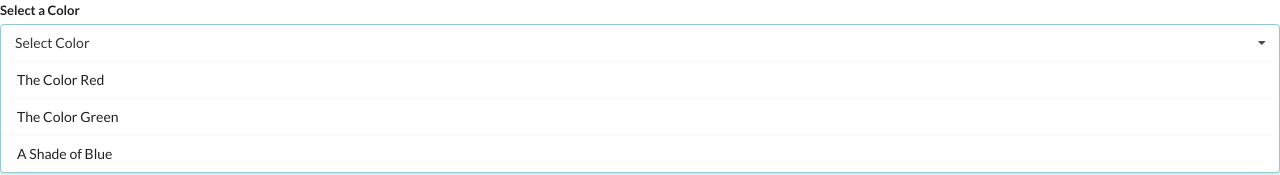
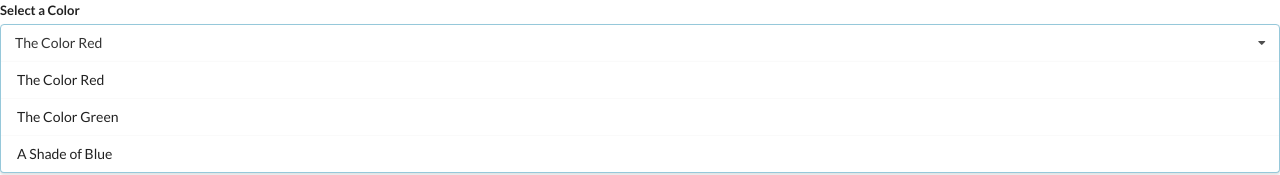
Before and after one commit to jkwan19/Widgets, a React (Create React App) app: page / in a window 1280 px wide. Shown: the top 175 px of the page. Built offline with nearby package versions, Linux system fonts and the light colour scheme.

Commit message:
Add dropdown

```diff
--- a/src/App.js
+++ b/src/App.js
@@ -1,4 +1,4 @@
-import React from 'react';
+import React, { useState }from 'react';
 import Accordion from './components/Accordion';
 import Search from './components/Search';
 import Dropdown from './components/Dropdown';
@@ -34,9 +34,16 @@
 ];
 
 const App = () => {
+
+  const [selected, setSelected] = useState(options[0]);
+
   return (
     <div>
-      <Dropdown options={options}/>
+      <Dropdown
+        selected={selected}
+        onSelectedChange={setSelected}
+        options={options}
+        />
     </div>
   )
 }
--- a/src/components/Dropdown.js
+++ b/src/components/Dropdown.js
@@ -1,10 +1,18 @@
 import React from 'react';
 
-const Dropdown = ({options}) => {
+const Dropdown = ({
+  options,
+  selected,
+  onSelectedChange
+}) => {
 
   const renderedOptions = options.map((option) => {
     return (
-      <div key={option.value} className="item">
+      <div
+        key={option.value}
+        className="item"
+        onClick={() => onSelectedChange(option)}
+        >
         {option.label}
       </div>
     )
@@ -15,7 +23,7 @@
         <label className="label">Select a Color</label>
         <div className="ui selection dropdown visible active">
           <i className="dropdown icon"></i>
-          <div className="text">Select Color</div>
+          <div className="text">{selected.label}</div>
           <div className="menu visible transition">
             {renderedOptions}
           </div>
```
